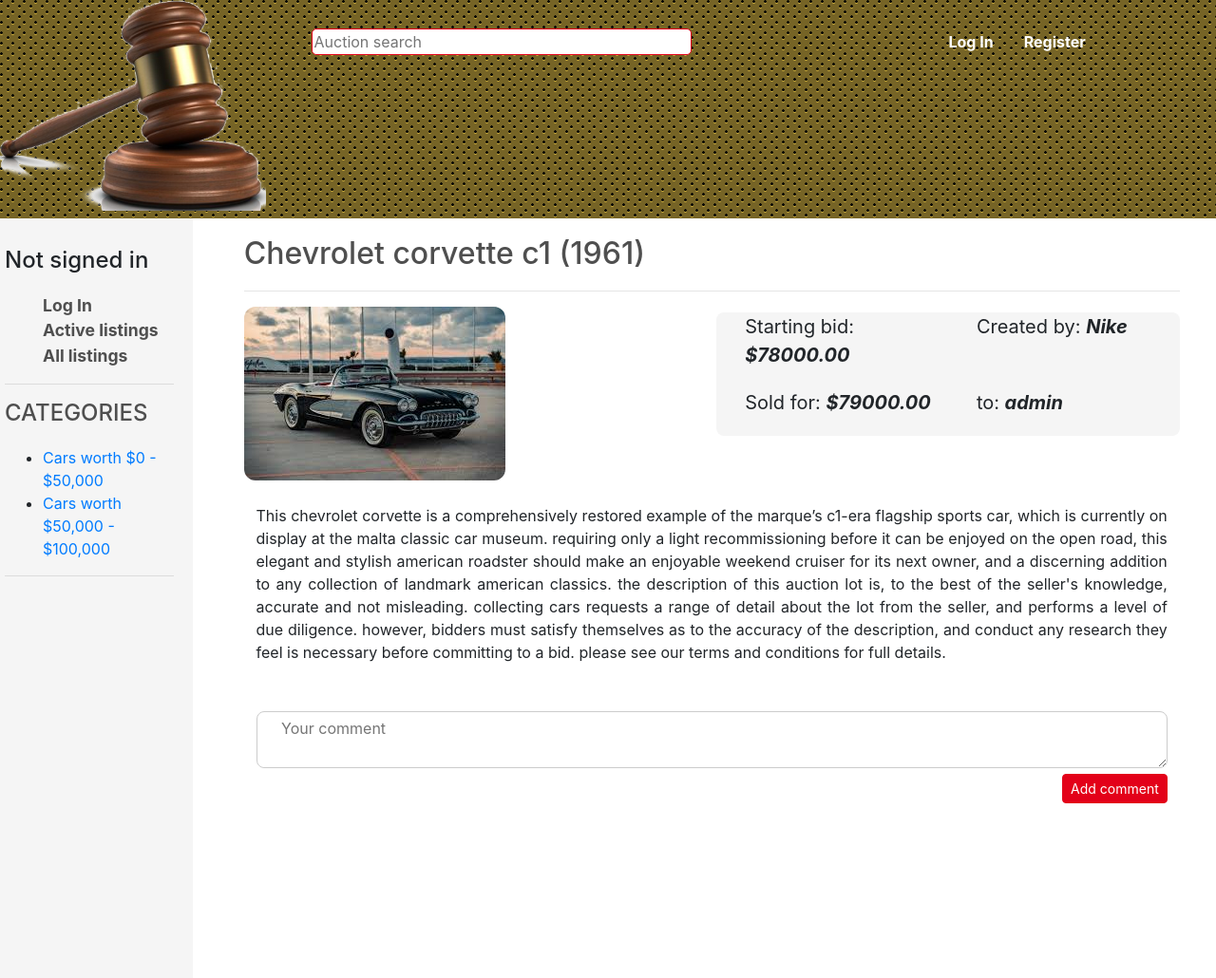
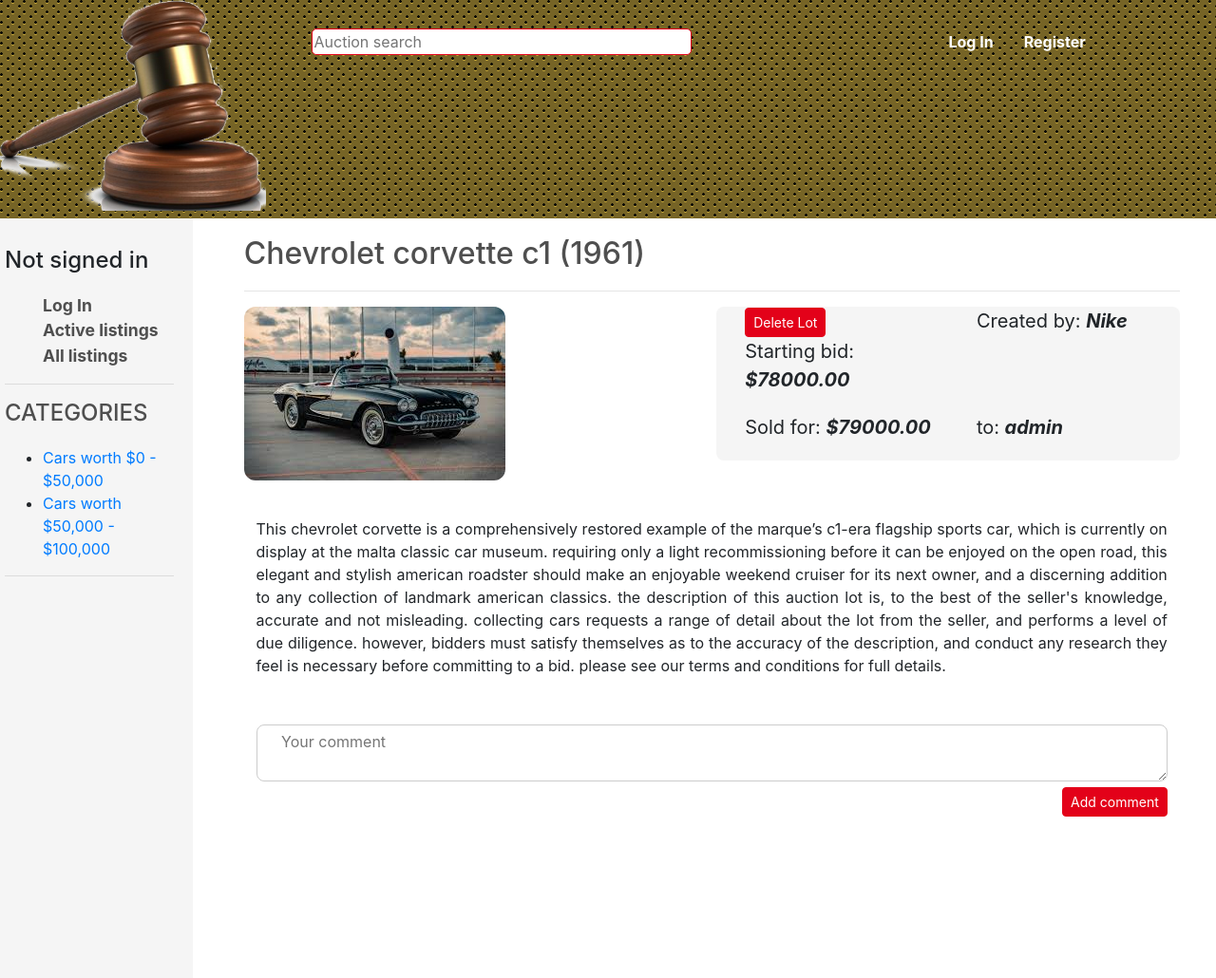
Before and after one commit to Max-30-kss/cs50_2020_learning, a Django app: a page that uses Projects/project_commerce/auctions/templates/auctions/lotpage.html in a window 1280 px wide. Shown: the whole page at 95% size. Run offline with Django 3.2, Linux system fonts and the light colour scheme; data comes from the database, SQL or seed files in the repository; both versions use the stored data as it was after the commit; data that the repository does not hold is empty; some libraries are stand-ins or nearby versions.

Commit message:
added button "Delete lot" for userAuthor

```diff
--- a/Projects/project_commerce/auctions/templates/auctions/lotpage.html
+++ b/Projects/project_commerce/auctions/templates/auctions/lotpage.html
@@ -33,10 +33,15 @@
                         <div class="Panel-row1">
                             <div class="row">
                                 <div class="col ItemPanel">
+                                    <form action="{% url 'delete_lot' lot.id %}" method="post" onsubmit="return confirm('Are you sure you want to delete this lot?');">
+                                            {% csrf_token %}
+                                            <input type="submit" class="btn btn-danger btn-sm" value="Delete Lot">
+                                        </form>
                                     Starting bid: <div class="userAuthor">${{ lot.bid }}</div>
                                 </div>
                                 <div class="col ItemPanel">
-                                    Created  by: <div class="userAuthor">{{ lot.author.username }}</div>
+                                    Created  by: <div class="userAuthor">{{ lot.author.username }}
+                                    </div>
                                 </div>
                             </div>
                             {% if lot.status %}
--- a/Projects/project_commerce/auctions/urls.py
+++ b/Projects/project_commerce/auctions/urls.py
@@ -1,8 +1,9 @@
 from django.urls import path
 from django.conf import settings
 from django.conf.urls.static import static
-
-
+from .views import delete_lot  # Імпортуємо delete_lot
+from .views import all_listings
+from django.shortcuts import render
 from . import views
 
 urlpatterns = [
@@ -16,10 +17,11 @@ urlpatterns = [
     path("wishlist", views.wishlist, name="wishlist"),
     path("cat/<str:cat>", views.catview, name="catview"),
     path("lot<int:lotID>", views.lotpage, name="lotpage"),
+    path('lot/<int:lot_id>/delete/', delete_lot, name='delete_lot'),
     path("search", views.search, name="search"),
     path("price/<int:min_price>/<int:max_price>", views.filter_by_price, name="filter_by_price"),
-
-]
+    path("listings/", all_listings, name="all_listings"),
+   ]
 
 if settings.DEBUG:
     urlpatterns += static(settings.MEDIA_URL, document_root=settings.MEDIA_ROOT)
--- a/Projects/project_commerce/auctions/views.py
+++ b/Projects/project_commerce/auctions/views.py
@@ -10,9 +10,15 @@ from django.urls import reverse
 from django import forms
 from django.forms import ModelForm
 from django.contrib.auth.decorators import login_required
+from django.shortcuts import get_object_or_404, redirect
+from django.contrib import messages
+from django.contrib.auth.decorators import login_required
+from .models import Lots, User, Category, Bids, Comments
+from .models import Lots  # Імпортуємо модель Lot
 
-from .models import Lots, User, Category, Bids, Comments
-
+def all_listings(request):
+    lots = Lots.objects.all()
+    return render(request, "auctions/all_listings.html", {"lots": lots})
 
 def index(request):
     categories = Category.objects.all().order_by('name')
@@ -37,7 +43,6 @@ def active(request):
         })
 
 @login_required(redirect_field_name=None,login_url='login')
-
 def mylots(request):
     user = request.user
     categories = Category.objects.all().order_by('name')
@@ -51,7 +56,6 @@ def mylots(request):
         })
 
 @login_required(redirect_field_name=None,login_url='login')
-
 def wishlist(request):
     user = request.user
     lots = Lots.objects.filter(wishlist = user).order_by('-status', 'id')
@@ -77,7 +81,6 @@ def catview(request, cat):
         })
 
 @login_required(redirect_field_name=None,login_url='login')
-
 def newlot(request):
     if request.method == "POST":
         form = NewLotForm(request.POST, request.FILES)
@@ -94,6 +97,18 @@ def newlot(request):
             "form": NewLotForm()
         })
 
+@login_required(redirect_field_name=None, login_url='login')
+def delete_lot(request, lot_id):
+    lot = get_object_or_404(Lots, id=lot_id)
+
+    # Перевіряємо, чи користувач є автором лота
+    if lot.author != request.user:
+        messages.error(request, "You don't have permission to delete this lot.")
+        return redirect("all_listings")  # Перенаправлення на список всіх лотів
+
+    lot.delete()  # Видаляємо лот
+    messages.success(request, "The lot has been successfully deleted.")
+    return redirect("all_listings")  # Перенаправлення після видалення
 def login_view(request):
     if request.method == "POST":
 
@@ -309,7 +324,9 @@ def filter_by_price(request, min_price, max_price):
         "titleH": f"Cars worth ${min_price} - ${max_price}",
     })
 
-
+def all_listings(request):
+    lots = Lots.objects.all()  # Отримуємо всі лоти
+    return render(request, "auctions/all_listings.html", {"lots": lots})
 ###########   Classes   ###########
 
 class NewLotForm(ModelForm):
```
Also changed, not shown: Projects/project_commerce/auctions/static/auctions/styles.css (+0 -8 lines), Projects/project_commerce/auctions/templates/auctions/all_listings.html (added, +14 -0 lines), Projects/project_commerce/db.sqlite3.
